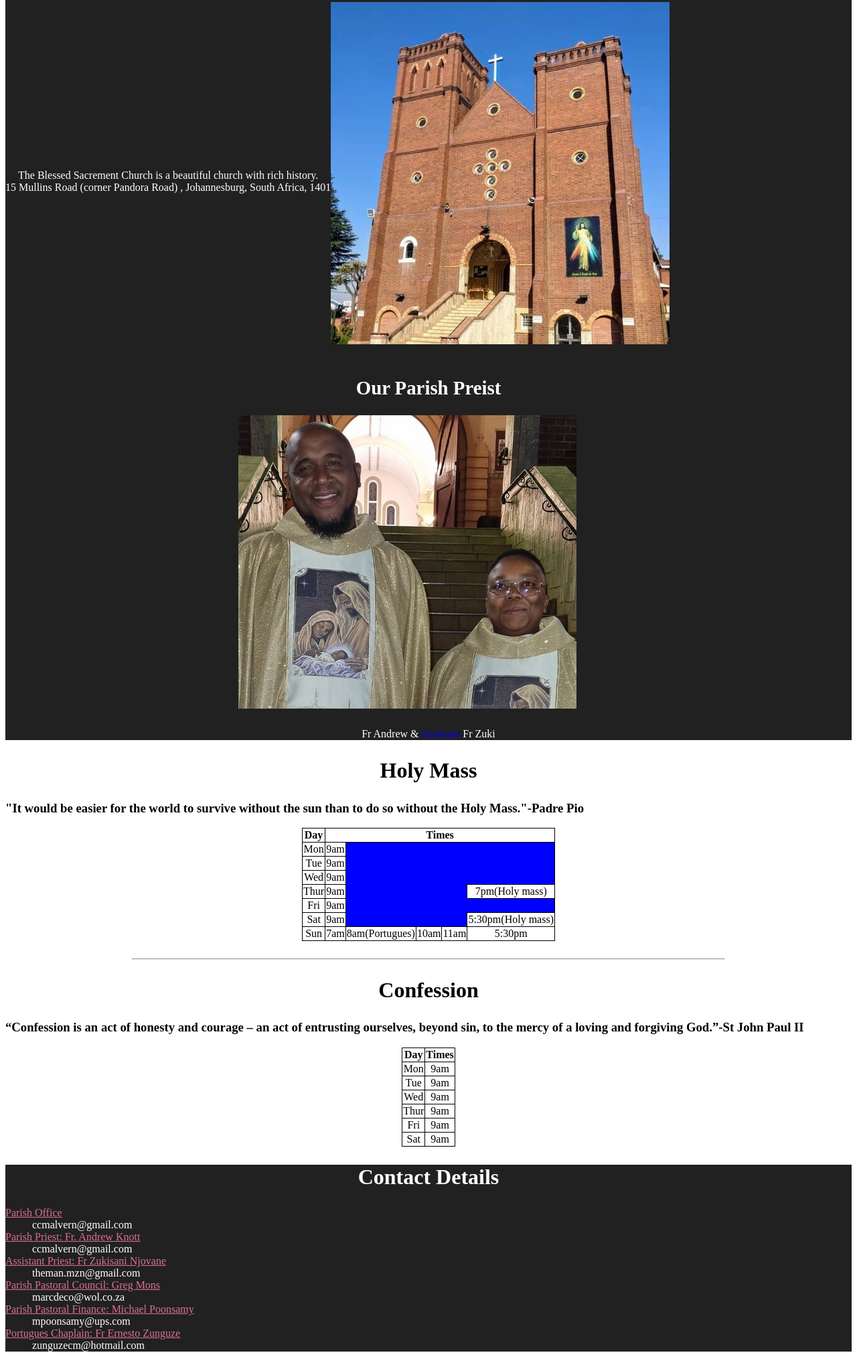
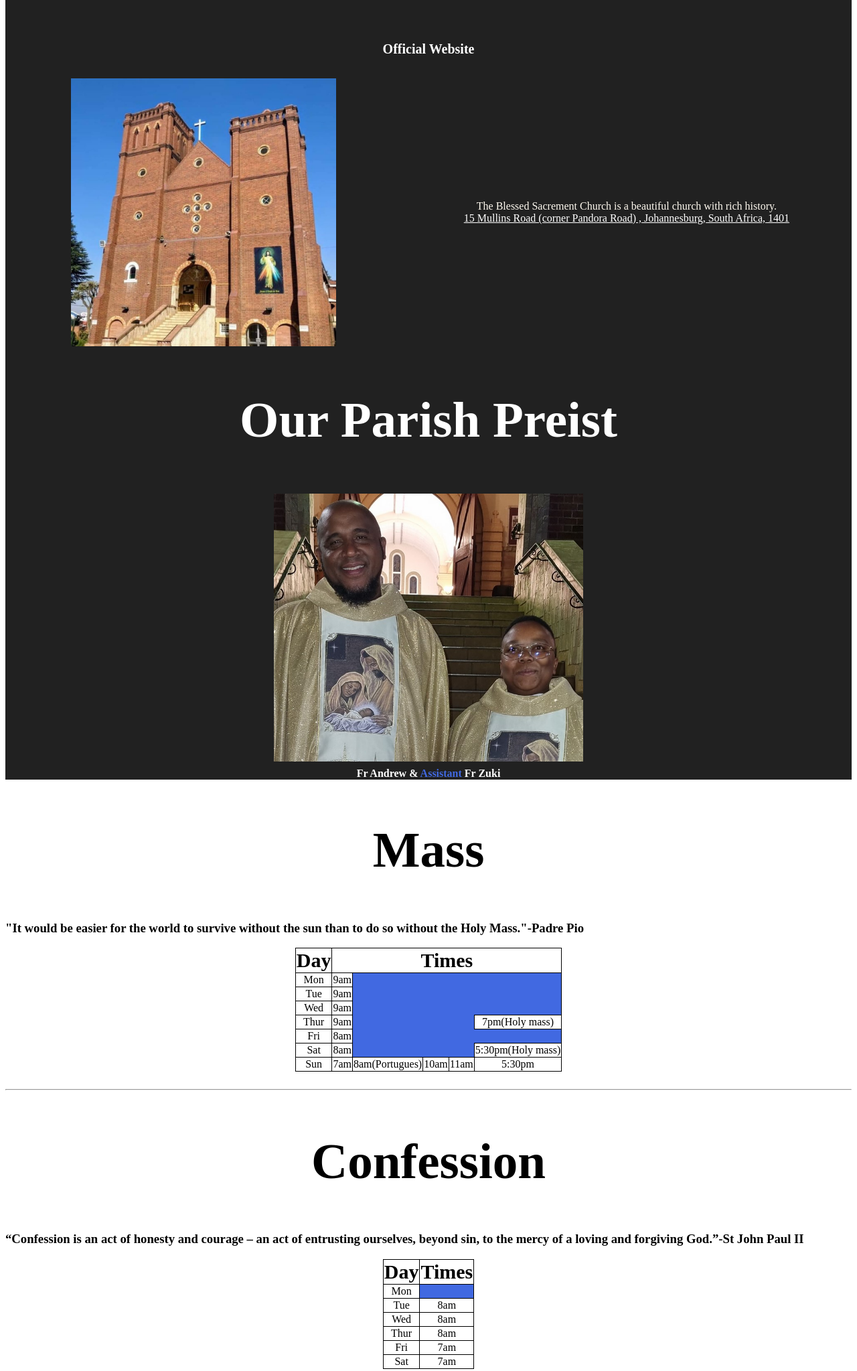
Before and after one commit to raulctsmart/BSC, a plain HTML site: page index.html in a window 1280 px wide. Shown: the part 746-2793 px from the top of the page at 67% size. Drawn offline with Linux system fonts and the light colour scheme.

Commit message:
Change files

```diff
--- a/Home.html
+++ b/index.html
@@ -11,10 +11,11 @@
 		<div class="links">
 		  <ul>
 			<li><a href="#about">About</a></li>
-			<li><a href="#mass">Holy Mass</a></li></li>
+			<li><a href="#mass">Mass</a></li></li>
 			<li><a href="#confession">Confession</a></li></li>
-			<li><a href="#contact"> Contact Details</a>
+			<li><a href="#contact"> Contact Details</a></li>
 		  </ul>
+		  <a href="https://www.facebook.com/BlessedSacramentMalvernCatholicChurch/" class="btn">Parish Newsletter</a>
 		</div>
 		<div class="logo">
 			<img src="Images/Small header.jpg">
@@ -25,19 +26,22 @@
 	<section class="about" id="about">
 		<div class="about-headings">
 			<h3>Welcome to the </h3>
-			<h2>Blessed <span>Sacrement</span></h2>
+			<h2>Bless<span>ed</span> Sacrem<span>ent</span></h2>
 			<h4>Official Website</h4>
 		</div>
 		<div class=" about-content">
+			<img src="Images/BlessedSacramentChurch.jpg">
 			<p>
 				The Blessed Sacrement Church is a beautiful church with rich history.<br>
 				<a href="https://www.google.co.za/maps/place/15+Mullins+Rd,+Malvern+East,+Germiston,+1401/@-26.1986431,28.1204614,17z/data=!3m1!4b1!4m5!3m4!1s0x1e9511e60d8d0635:0x4f9a0b28900d7b16!8m2!3d-26.1986479!4d28.1226501"> 15 Mullins Road (corner Pandora Road)
 				, Johannesburg, South Africa, 1401</a>
 			</p>
-			<img src="Images/BlessedSacramentChurch.jpg">
+		</div>
+		<div class="parish-headings">
+			<h2>Our Parish Preist</h2>
 		</div>
 		<div class="parish-preist">
-			<h2>Our Parish Preist</h2>
+			<p>Fr Andrew<br><span>&</span><br>Fr Zuki</p>
 			<img  src="Images/Priest.jpg"><br><figcaption class="figcaption">Fr Andrew & <span>Assistant</span> Fr Zuki</figcaption>
 		</div>
 	</section>
@@ -45,7 +49,7 @@
 <!-- Holy Mass section -->
 	<section class="mass" id="mass">
 		<div class="mass-headings">
-			<h2>Holy Mass</h2>
+			<h2>Mass</h2>
 			<h3>"It would be easier for the world to survive without the sun than to do so without the Holy Mass."-Padre Pio</h3>
 		</div>
 		<div class="mass-content">
@@ -88,7 +92,7 @@
 				</tr>
 				<tr>
 					<td>Fri</td>
-					<td>9am</td>
+					<td>8am</td>
 					<td class="empty"></td>
 					<td class="empty"></td>
 					<td class="empty"></td>
@@ -96,7 +100,7 @@
 				</tr>
 				<tr>
 					<td>Sat</td>
-					<td>9am</td>
+					<td>8am</td>
 					<td class="empty"></td>
 					<td class="empty"></td>
 					<td class="empty"></td>
@@ -114,7 +118,7 @@
 			</table>
 		</div>
 	</section><br>
-<hr width="70%">
+<hr max-width="100%">
 <!-- Confessions section -->
 	<section class="confession" id="confession">
 		<div class="confession-headings">
@@ -129,27 +133,27 @@
 			    </tr>
 				<tr>
 					<td>Mon</td>
-					<td>9am</td>
+					<td class="empty"></td>
 				</tr>
 				<tr>
 					<td>Tue</td>
-					<td>9am</td>
+					<td>8am</td>
 				</tr>
 				<tr>
 					<td>Wed</td>
-					<td>9am</td>
+					<td>8am</td>
 				</tr>
 				<tr>
 					<td>Thur</td>
-					<td>9am</td>
+					<td>8am</td>
 				</tr>
 				<tr>
 					<td>Fri</td>
-					<td>9am</td>
+					<td>7am</td>
 				</tr>
 				<tr>
 					<td>Sat</td>
-					<td>9am</td>
+					<td>7am</td>
 				</tr>
 			</table>
 	    </div>
--- a/page 1.css
+++ b/page 1.css
@@ -22,15 +22,18 @@
 .links ul li a{
 	color: black;
 	text-decoration: none;
-	font-size: 98%;
-	font-weight: bold;
 }
 
 .links ul li a:hover{
 	color: palevioletred;
 	transition: .2s;
 }
-
+.btn{
+	display: none;
+}
+.btn:hover{
+	transform: scale(1.2);
+}
 .about{
 	background-color: #212121;
 }
@@ -51,32 +54,33 @@
 }
 
 .about-content{
-	display: flex;
 	align-items: center;
 	width: 100%;
 }
 
 .about-content p{
-	color: white;
+	color: floralwhite;
 	text-align: center;
 }
 
 .about-content p a{
 	color: white;
-	text-decoration: none;
+}
+
+.about-content p a:hover{
+	color: palevioletred;
+	transition: .2s;
 }
 
 span{
-	color: blue;
+	color: royalblue;
 }
 
 .about img{
-	width: 40%;
-	padding-right: 5%;
-	padding-bottom: 2%;
+	max-width: 100%;
 }
 
-.parish-preist h2{
+.parish-headings h2{
 	color: white;
 	font-size: 180%;
 	text-align: center;
@@ -86,18 +90,19 @@ span{
 	text-align: center;
 }
 .parish-preist img{
-	width: 40%;
+	max-width: 100%;
 }
 
 .parish-preist figcaption{
 	color: white;
+	font-weight: bold ;
+}
+.parish-preist p{
+	display: none;
 }
 .mass-headings h2{
 	font-size: 200%;
 	text-align: center;
-}
-.mass img{
-	width: 40%
 }
 
 .mass-content table, th, td{
@@ -106,7 +111,7 @@ span{
 }
 
 .empty {
-	background-color: blue;
+	background-color: royalblue;
 	border: 0px;
 }
 
@@ -146,20 +151,72 @@ span{
 	    padding-left: 7%;
 	    padding-right: 7%;
 	}
+
+	.about-content{
+		display: flex;
+		justify-content: space-around;
+	}
+
+	.about img{
+		height: 50vh;
+		padding: 5px;
+	}
+
 	.about-headings h3{
 		font-size: 25px;
 		padding-top: 50px;
 	}
 
 	.about-headings h2{
-	font-size: 75px;
+		font-size: 100px;
 	}
 
 	.about-headings h4{
 		font-size: 20px;
 	}
+
+	.parish-headings h2{
+		font-size: 75px;
+	}
+
 	.mass-content table, th, td{
 		margin-left: auto;
 		margin-right: auto;
 	}
+	.mass-headings h2{
+		font-size: 75px;
 	}
+	.confession-headings h2{
+		font-size: 75px;
+	}
+	.contact-content h2{
+		font-size: 75px;
+	}
+	.mass-content th{
+		font-size: 30px;
+		font-weight: bold;
+	}
+
+	.confession-content th{
+		font-size: 30px;
+		font-weight: bold;
+	}
+
+	.links ul li{
+		list-style-type: none;
+	    display: inline-block;
+	    padding-left: 1%;
+	    padding-right: 1%;
+	}
+	.btn{
+		float: right;
+		display: inline-block;
+	    background-color: royalblue;
+	    color: white;
+	    text-decoration: none;
+	    font-weight: bold;
+	    padding: 10px 25px;
+	    border-radius: 30px;
+	    transition: transform .4s
+	}
+}
```
Lines whose indentation alone changed are shown as unchanged.
